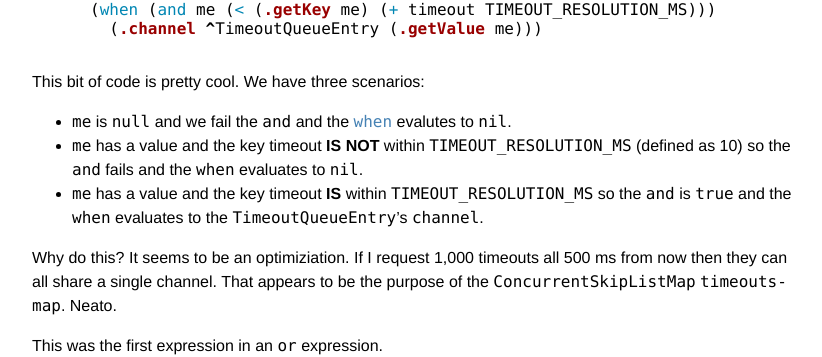
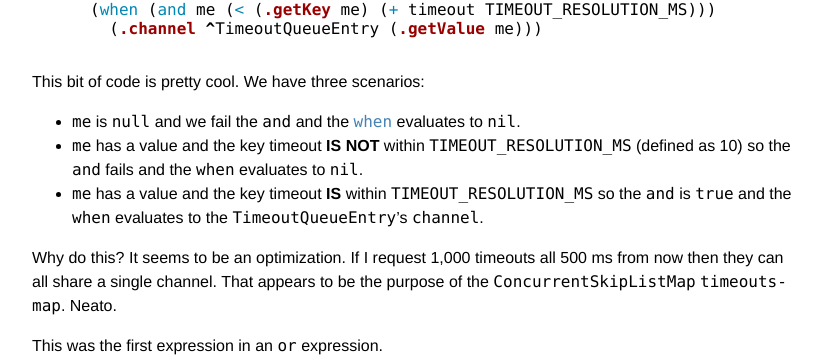
Before and after one commit to ambroisep/hueypetersen, a Jekyll site: the page built from _posts/2013-07-10-code-read-of-core-async-timeouts.markdown, in a window 1280 px wide and 900 px high, scrolled down 3519 px. Shown: the part 147-504 px from the top of the window, without its empty margins (228-1050 px from the left). Built offline with Jekyll 4.4.1, drawn with Linux system fonts in a browser that asks for light colours; comment, search, counter and statistics services are not loaded; some of the changed text lies outside the part shown.

Commit message:
fixed typos

```diff
--- a/_posts/2013-07-10-code-read-of-core-async-timeouts.markdown
+++ b/_posts/2013-07-10-code-read-of-core-async-timeouts.markdown
@@ -160,11 +160,11 @@ So how do we use this map entry?
 
 This bit of code is pretty cool.  We have three scenarios:
 
-- `me` is `null` and we fail the `and` and the [`when`](http://clojuredocs.org/clojure_core/clojure.core/when) evalutes to `nil`.
+- `me` is `null` and we fail the `and` and the [`when`](http://clojuredocs.org/clojure_core/clojure.core/when) evaluates to `nil`.
 - `me` has a value and the key timeout **IS NOT** within `TIMEOUT_RESOLUTION_MS` (defined as 10) so the `and` fails and the `when` evaluates to `nil`.
 - `me` has a value and the key timeout **IS** within `TIMEOUT_RESOLUTION_MS` so the `and` is `true` and the `when` evaluates to the `TimeoutQueueEntry`'s `channel`.
 
-Why do this?  It seems to be an optimiziation.  If I request 1,000 timeouts all 500 ms from now then they can all share a single channel.  That appears to be the purpose of the `ConcurrentSkipListMap` `timeouts-map`.  Neato.
+Why do this?  It seems to be an optimization.  If I request 1,000 timeouts all 500 ms from now then they can all share a single channel.  That appears to be the purpose of the `ConcurrentSkipListMap` `timeouts-map`.  Neato.
 
 This was the first expression in an `or` expression.
 
```
Also changed, not shown: other parts of _posts/2013-07-10-code-read-of-core-async-timeouts.markdown (+1 -1 lines).
